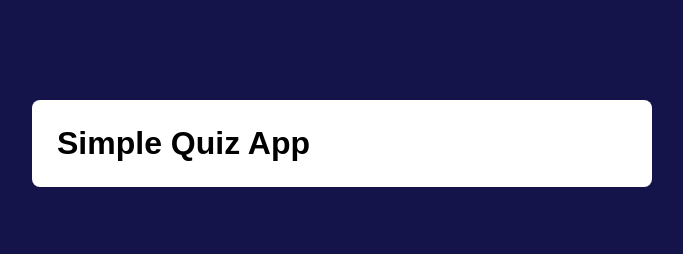
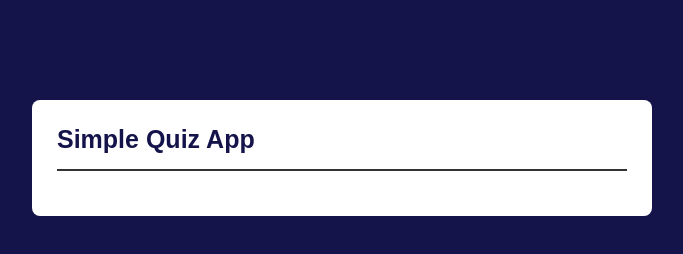
Before and after one commit to eze4acme/Question-App, a plain HTML site: page index.html in a window 1280 px wide. Shown: the whole page, without its empty margins (298-981 px from the left). Drawn offline with Linux system fonts and the light colour scheme.

Commit message:
Update index.css

```diff
--- a/index.css
+++ b/index.css
@@ -16,3 +16,10 @@ body{
     border-radius: 8px;
     margin: 100px auto 0;
 }
+.title{
+    color: #14144b;
+    font-size: 25px;
+    padding: 0 0 15px 0;
+    border-bottom: solid 2px #333;
+    margin-bottom: 20px;
+}
```
